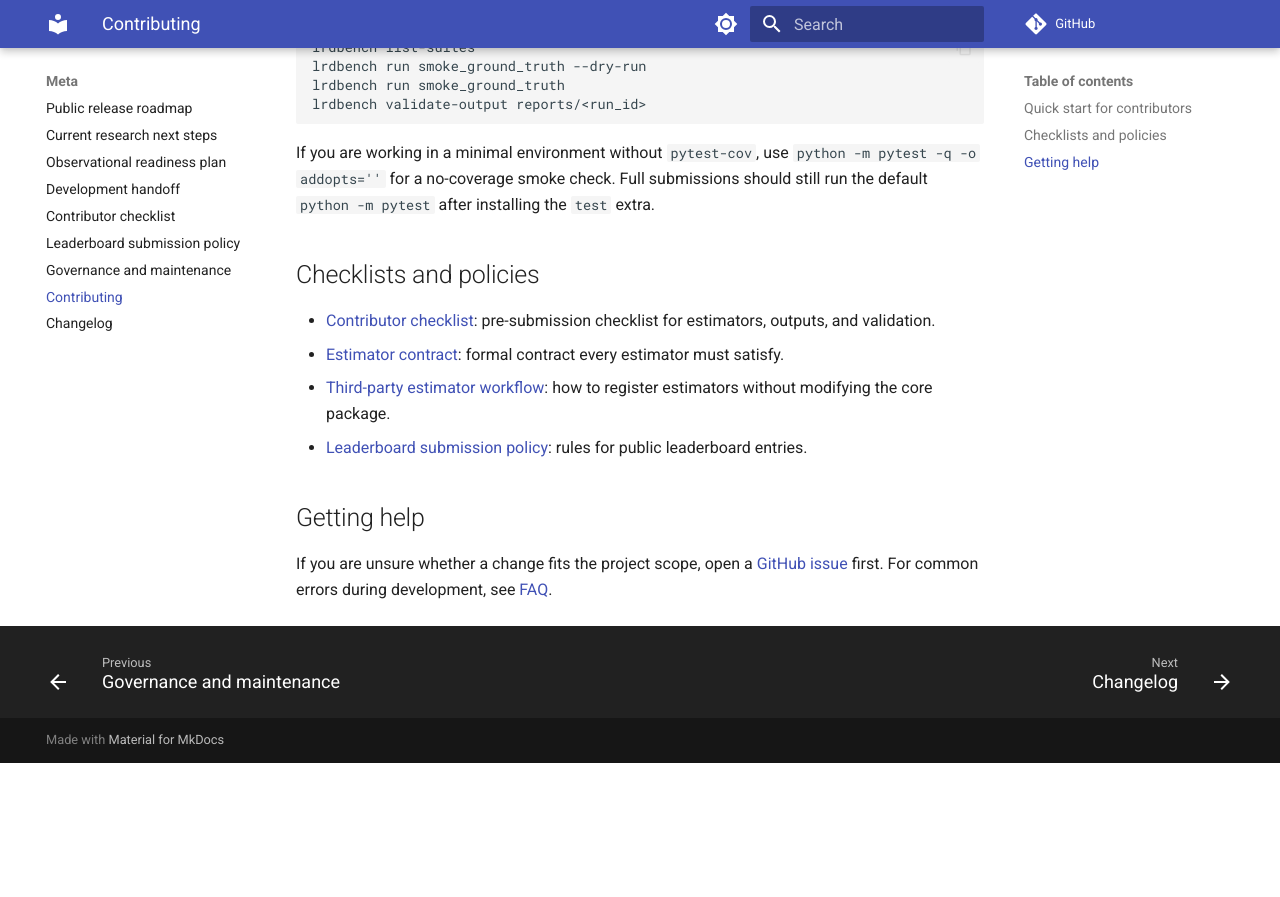
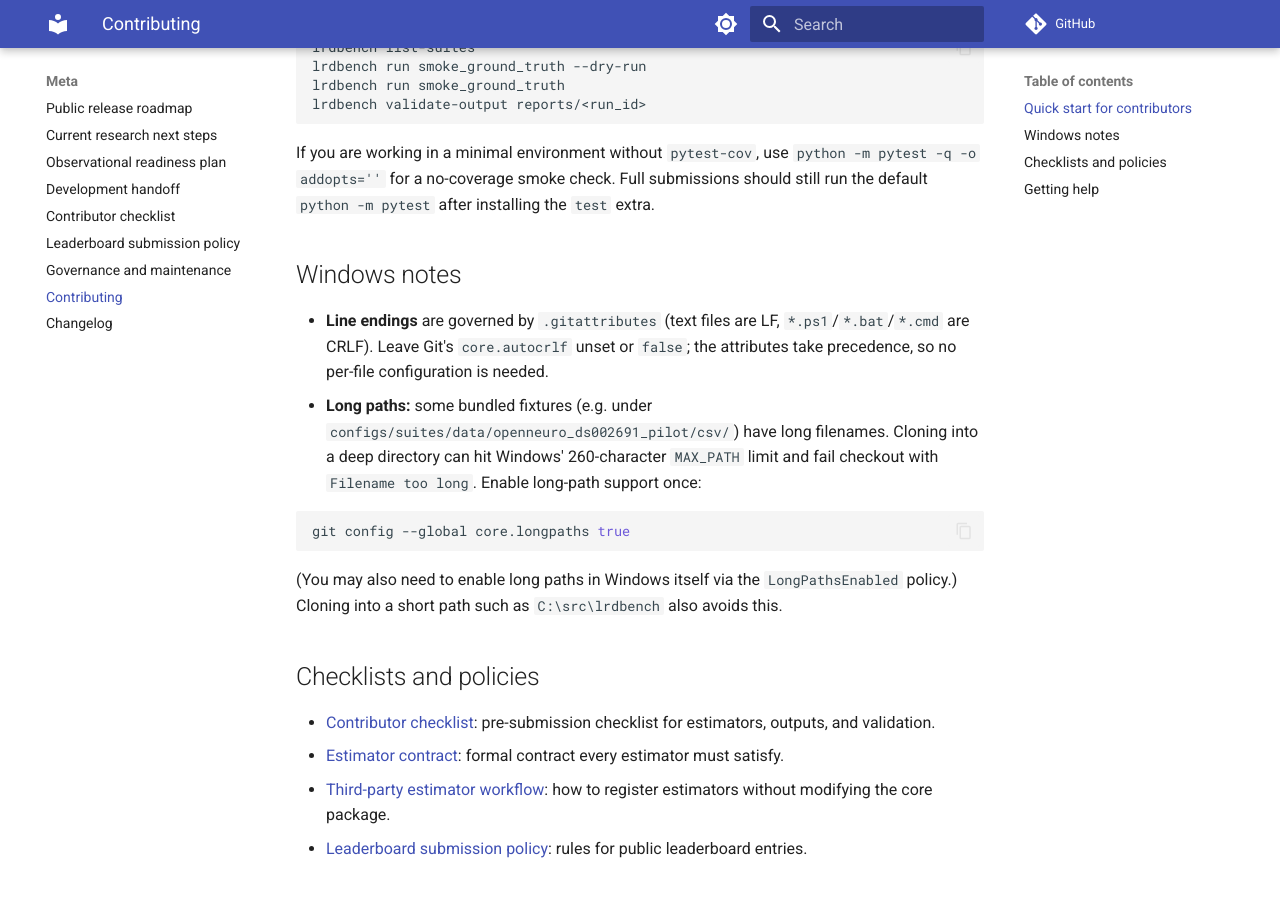
Before and after one commit to dave2k77/lrdbench, an MkDocs documentation site: the page built from docs/contributing.md, in a window 1280 px wide and 900 px high, scrolled down 838 px. Shown: the top 897 px of the window. Built offline with MkDocs 1.6.1 and Material for MkDocs 9.7.7, drawn with Linux system fonts in a browser that asks for light colours; comment, search, counter and statistics services are not loaded; before the commit the page ends 1601 px from its top, so only the background shows below that.

Commit message:
docs: add Windows long-paths and line-ending notes for contributors
Document enabling core.longpaths to avoid MAX_PATH checkout failures on the
long OpenNeuro fixture filenames, plus the .gitattributes-governed EOL policy.

````diff
--- a/docs/contributing.md
+++ b/docs/contributing.md
@@ -43,6 +43,23 @@ If you are working in a minimal environment without `pytest-cov`, use
 `python -m pytest -q -o addopts=''` for a no-coverage smoke check. Full submissions should still
 run the default `python -m pytest` after installing the `test` extra.
 
+## Windows notes
+
+- **Line endings** are governed by `.gitattributes` (text files are LF, `*.ps1`/`*.bat`/`*.cmd`
+  are CRLF). Leave Git's `core.autocrlf` unset or `false`; the attributes take precedence, so no
+  per-file configuration is needed.
+- **Long paths:** some bundled fixtures (e.g. under
+  `configs/suites/data/openneuro_ds002691_pilot/csv/`) have long filenames. Cloning into a deep
+  directory can hit Windows' 260-character `MAX_PATH` limit and fail checkout with
+  `Filename too long`. Enable long-path support once:
+
+  ```bash
+  git config --global core.longpaths true
+  ```
+
+  (You may also need to enable long paths in Windows itself via the `LongPathsEnabled` policy.)
+  Cloning into a short path such as `C:\src\lrdbench` also avoids this.
+
 ## Checklists and policies
 
 - [Contributor checklist](contributor_checklist.md): pre-submission checklist for estimators,
````
Also changed, not shown: CONTRIBUTING.md (+15 -0 lines).
